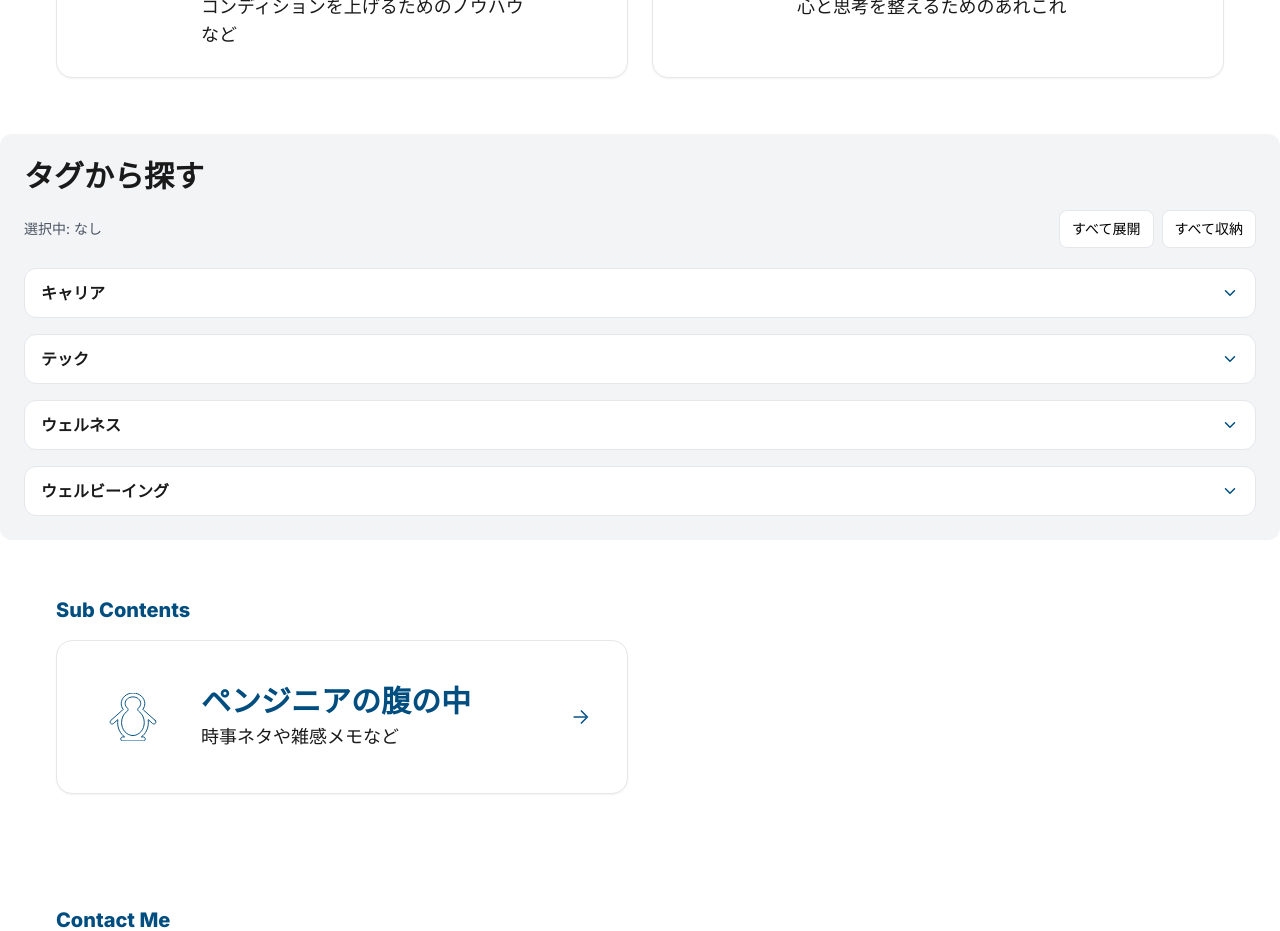
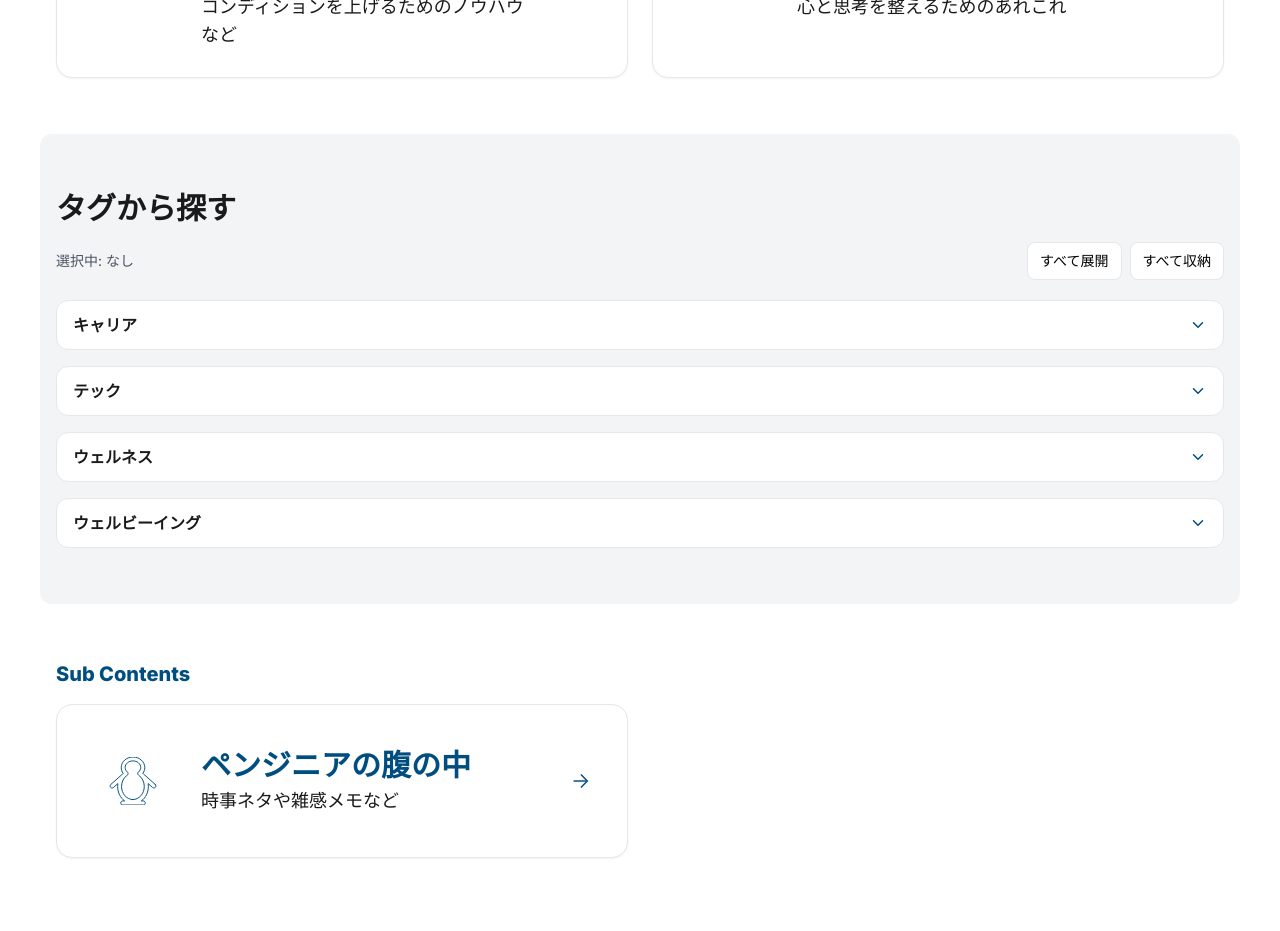
Before and after one commit to pengineer-geek/geek-blog, a Next.js app: page / in a window 1280 px wide. Shown: the part 860-1791 px from the top of the page. Built offline with nearby package versions, Linux system fonts and the light colour scheme.

Commit message:
トップレイアウト修正

```diff
--- a/src/app/page.tsx
+++ b/src/app/page.tsx
@@ -109,7 +109,7 @@ export default async function Page() {
       </section>
 
       {/* タグから探す */}
-      <section className="rounded-xl bg-gray-100 p-4 md:p-6">
+      <section className="container py-10 md:py-14 rounded-xl bg-gray-100">
         <h2 className="mb-4 text-2xl font-extrabold text-text md:text-3xl">
           タグから探す
         </h2>
```
Lines whose indentation alone changed are shown as unchanged.
